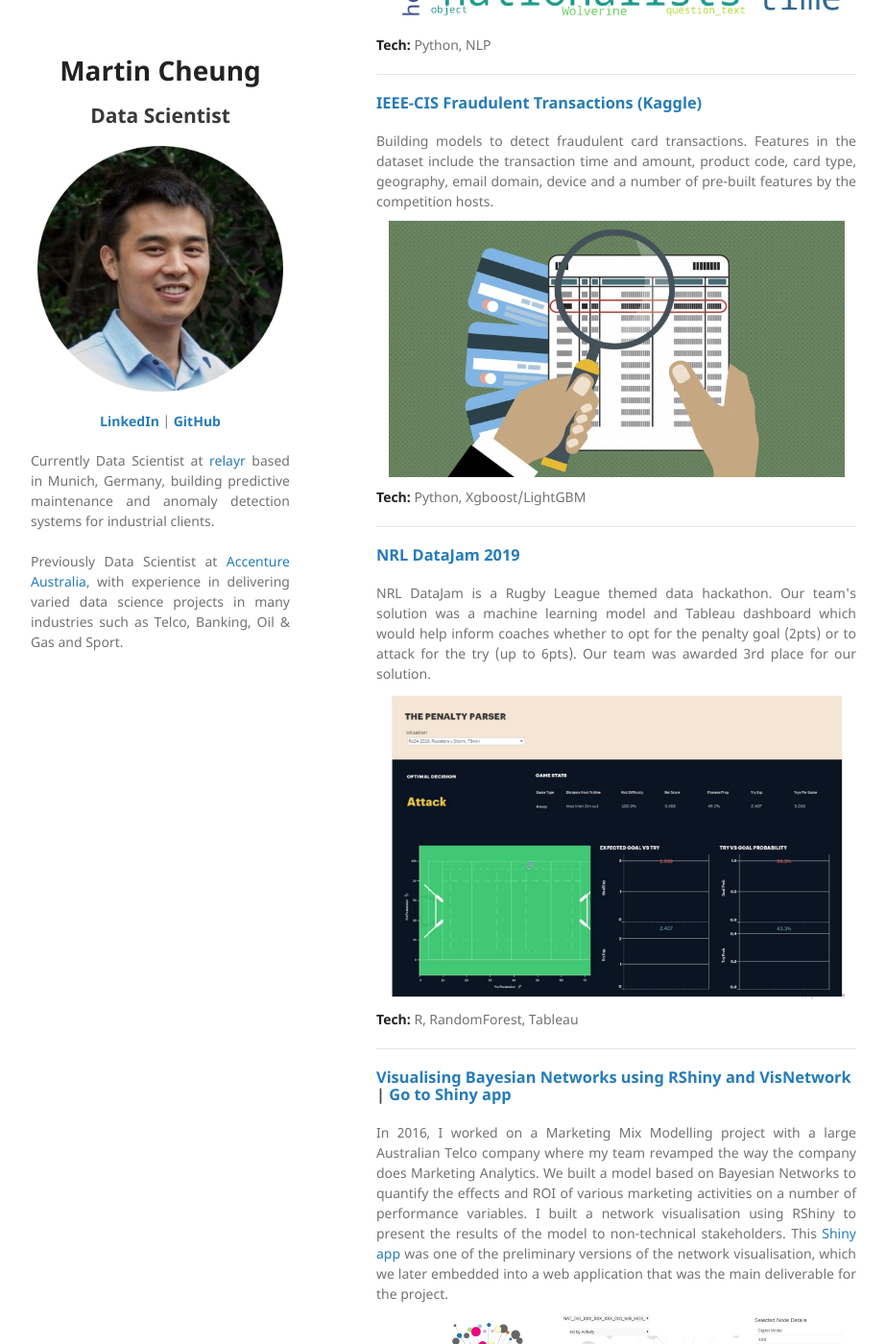
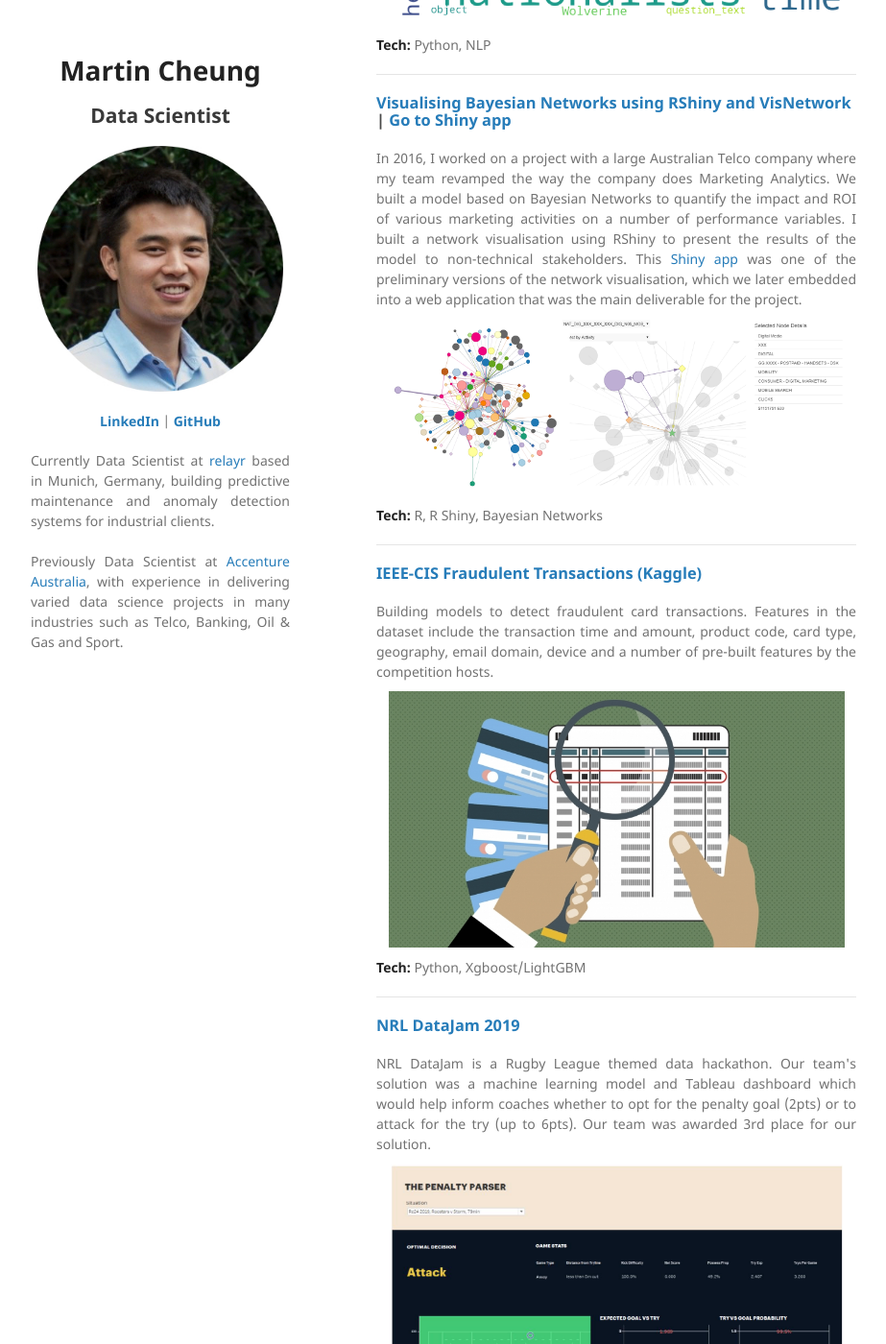
Before and after one commit to martycheung/martycheung.github.io, a Jekyll site: the page built from index.md, in a window 1280 px wide and 1400 px high, scrolled down 835 px. Shown: the whole window at 96% size, without its empty margins (178-1101 px from the left). Built offline with Jekyll 4.4.1, drawn with Linux system fonts in a browser that asks for light colours; our own code applies the rules of GitHub Pages for plain Markdown files; part of the change alters nothing that is shown; some of the changed text lies outside the part shown.

Commit message:
Update index.md

```diff
--- a/index.md
+++ b/index.md
@@ -26,6 +26,18 @@ Using NLP methods to detect which questions posed on Quora were insincere. I sta
 
 ---
 
+### [Visualising Bayesian Networks using RShiny and VisNetwork](https://github.com/martycheung/Bayesian-Network-Visualisation) | [Go to Shiny app](https://martycheung.shinyapps.io/bayesian-network-visualisation/)
+
+<div style="text-align: justify">
+In 2016, I worked on a project with a large Australian Telco company where my team revamped the way the company does Marketing Analytics. We built a model based on Bayesian Networks to quantify the impact and ROI of various marketing activities on a number of performance variables. I built a network visualisation using RShiny to present the results of the model to non-technical stakeholders. This <a href="https://martycheung.shinyapps.io/bayesian-network-visualisation/">Shiny app</a> was one of the preliminary versions of the network visualisation, which we later embedded into a web application that was the main deliverable for the project.
+</div>
+
+<center><img src="images/network_viz.png?raw=true"/></center>
+
+**Tech:** R, R Shiny, Bayesian Networks
+
+---
+
 ### [IEEE-CIS Fraudulent Transactions (Kaggle)](https://github.com/martycheung/IEEE-CIS-Fraudulent-Transactions-Kaggle)
 
 <div style="text-align: justify">
@@ -50,18 +62,6 @@ NRL DataJam is a Rugby League themed data hackathon. Our team's solution was a m
 
 ---
 
-### [Visualising Bayesian Networks using RShiny and VisNetwork](https://github.com/martycheung/Bayesian-Network-Visualisation) | [Go to Shiny app](https://martycheung.shinyapps.io/bayesian-network-visualisation/)
-
-<div style="text-align: justify">
-In 2016, I worked on a Marketing Mix Modelling project with a large Australian Telco company where my team revamped the way the company does Marketing Analytics. We built a model based on Bayesian Networks to quantify the effects and ROI of various marketing activities on a number of performance variables. I built a network visualisation using RShiny to present the results of the model to non-technical stakeholders. This <a href="https://martycheung.shinyapps.io/bayesian-network-visualisation/">Shiny app</a> was one of the preliminary versions of the network visualisation, which we later embedded into a web application that was the main deliverable for the project.
-</div>
-
-<center><img src="images/network_viz.png?raw=true"/></center>
-
-**Tech:** R, R Shiny, Bayesian Networks
-
----
-
 ### [Real Estate Valuation Dataset Creation by Web Scraping](https://github.com/martycheung/Real-Estate-Dataset-and-Valuation-Model)
 
 <div style="text-align: justify">
```
